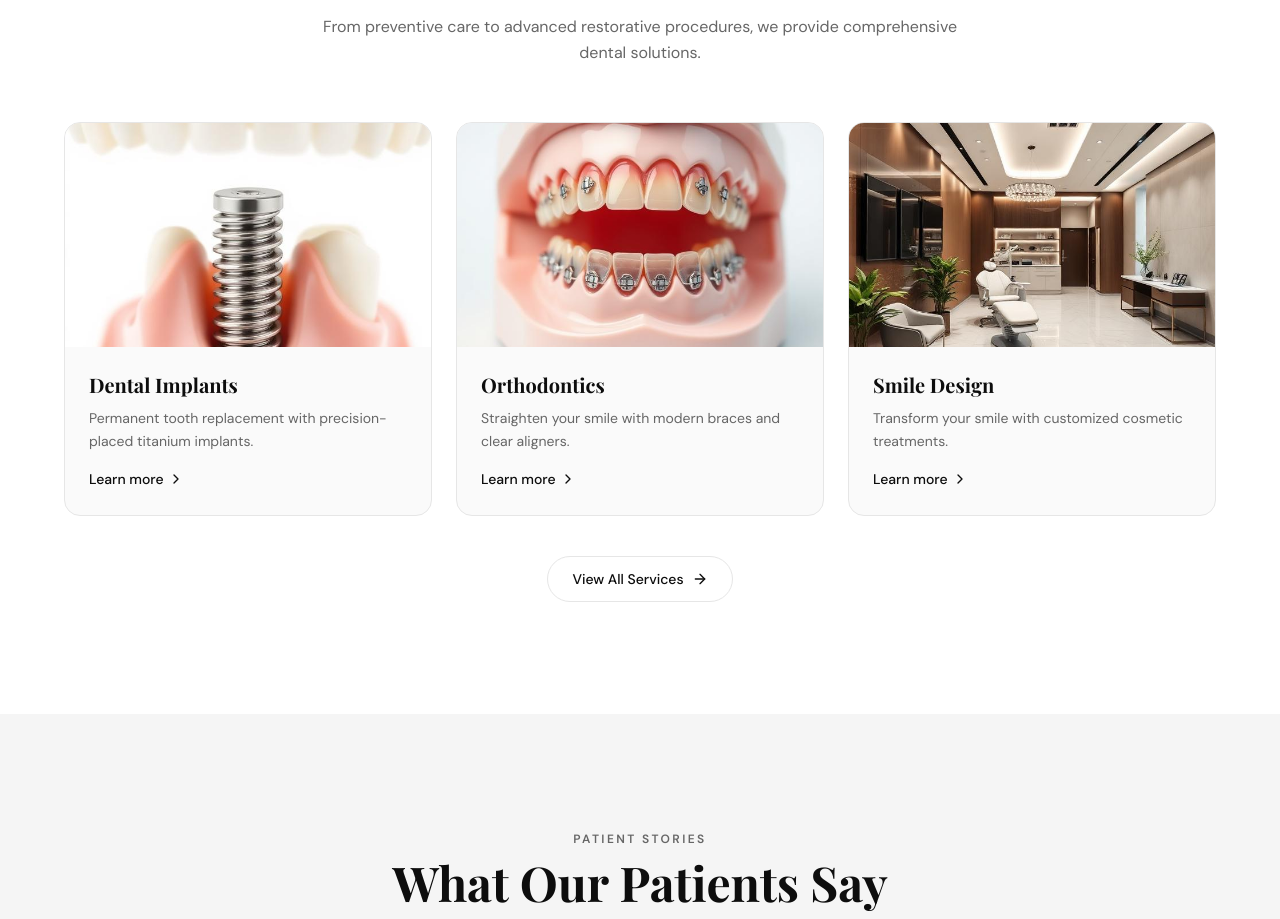
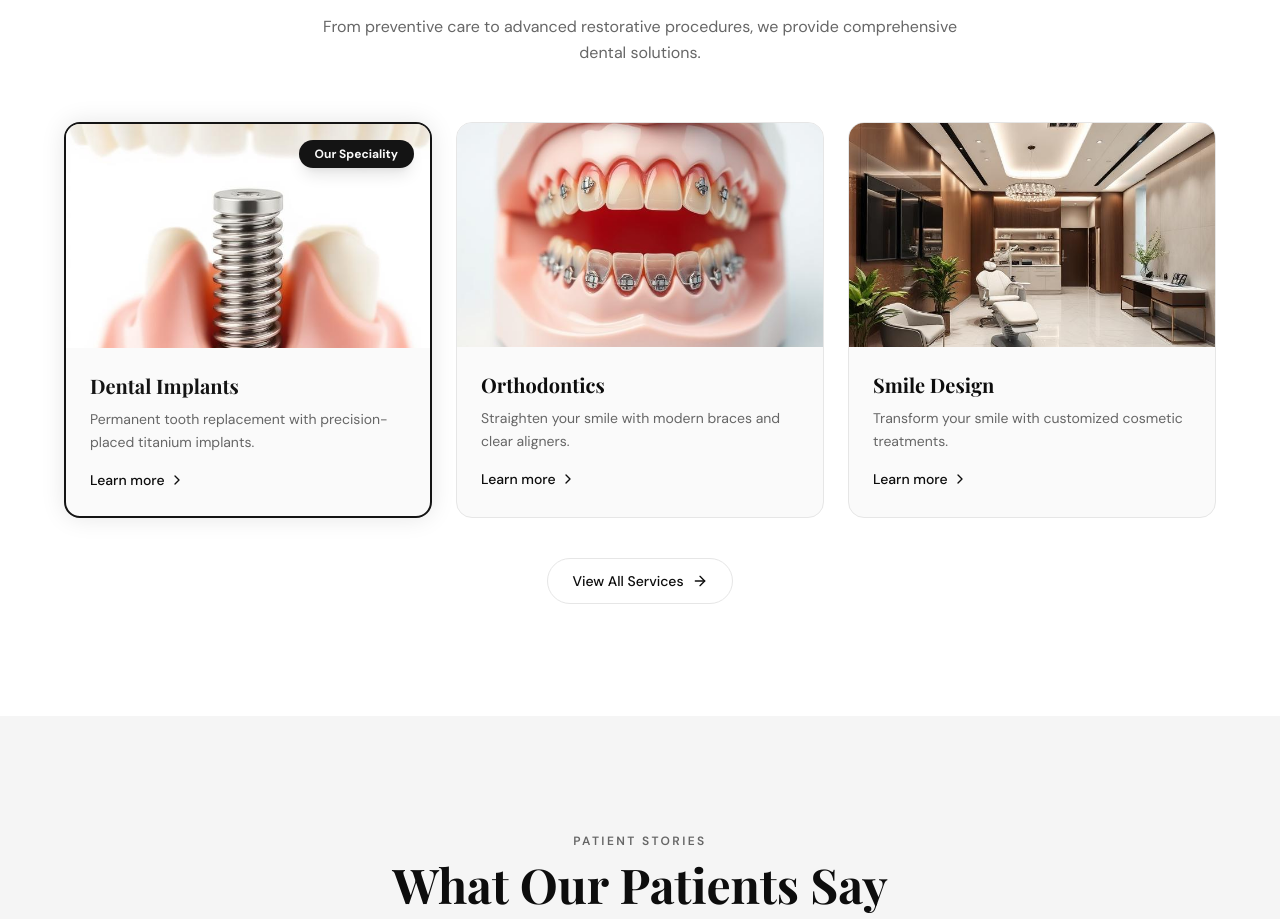
Before and after one commit to workshreeraminfotech-ux/dentcity-website, a React (Vite) app: page / in a window 1280 px wide. Shown: the part 1080-1999 px from the top of the page. Built offline with nearby package versions, Linux system fonts and the light colour scheme; the HTML template or start-up script is replaced by a standard one.

Commit message:
style(home): highlight dental implants service with badges and colored borders

```diff
--- a/src/pages/Index.tsx
+++ b/src/pages/Index.tsx
@@ -139,36 +139,49 @@ const Index = () => {
             title="Premium Dental Services"
             description="From preventive care to advanced restorative procedures, we provide comprehensive dental solutions." />
 
-          <div className="grid grid-cols-1 md:grid-cols-3 gap-6">
-            {featuredServices.map((service, i) =>
+          <div className="grid grid-cols-1 md:grid-cols-3 gap-6 relative z-10">
+            {featuredServices.map((service, i) => {
+              const isImplant = service.title === "Dental Implants";
+              return (
               <motion.div
                 key={i}
                 initial={{ opacity: 0, y: 30 }}
                 whileInView={{ opacity: 1, y: 0 }}
                 viewport={{ once: true }}
                 transition={{ delay: i * 0.15 }}
-                className="group rounded-2xl overflow-hidden hover-lift bg-card border border-border">
+                className={`group rounded-2xl overflow-hidden hover-lift relative bg-card ${
+                  isImplant
+                    ? "border-2 border-primary shadow-[0_0_25px_rgba(0,0,0,0.1)] lg:-translate-y-2"
+                    : "border border-border"
+                }`}>
 
-                <div className="h-56 overflow-hidden">
+                <div className="h-56 overflow-hidden relative">
                   <img
                     src={service.img}
                     alt={service.title}
                     className="w-full h-full object-cover transition-transform duration-700 group-hover:scale-110"
                     loading="lazy" />
 
+                  {isImplant && (
+                    <div className="absolute top-4 right-4 bg-primary text-primary-foreground text-xs font-bold px-4 py-1.5 rounded-full shadow-lg z-10">
+                      Our Speciality
+                    </div>
+                  )}
                 </div>
                 <div className="p-6">
-                  <h3 className="font-display text-xl font-bold text-foreground">{service.title}</h3>
+                  <h3 className={`font-display text-xl font-bold ${isImplant ? "text-primary" : "text-foreground"}`}>
+                    {service.title}
+                  </h3>
                   <p className="text-sm text-muted-foreground mt-2 leading-relaxed">{service.desc}</p>
                   <Link
-                    to="/services"
+                    to={isImplant ? "/services#dental-implant" : "/services"}
                     className="inline-flex items-center gap-1 text-sm font-medium text-foreground mt-4 hover:gap-2 transition-all">
 
                     Learn more <ChevronRight className="w-4 h-4" />
                   </Link>
                 </div>
               </motion.div>
-            )}
+            )})}
           </div>
           <div className="text-center mt-10">
             <Link
```
